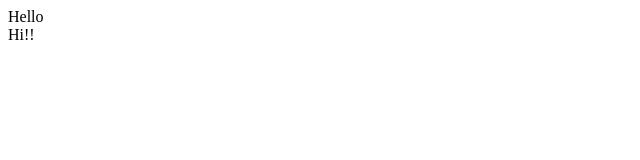
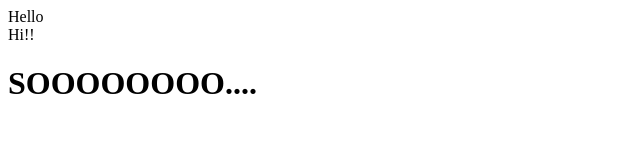
Before and after one commit to NaimaU/git-learning, a plain HTML site: page index.html in a window 1280 px wide. Shown: the whole page, without its empty margins (0-640 px from the left). Drawn offline with Linux system fonts and the light colour scheme.

Commit message:
branching

```diff
--- a/index.html
+++ b/index.html
@@ -1,2 +1,3 @@
 <div>Hello</div>
 <div>Hi!!</div>
+<h1>SOOOOOOOO....</h1>
```
